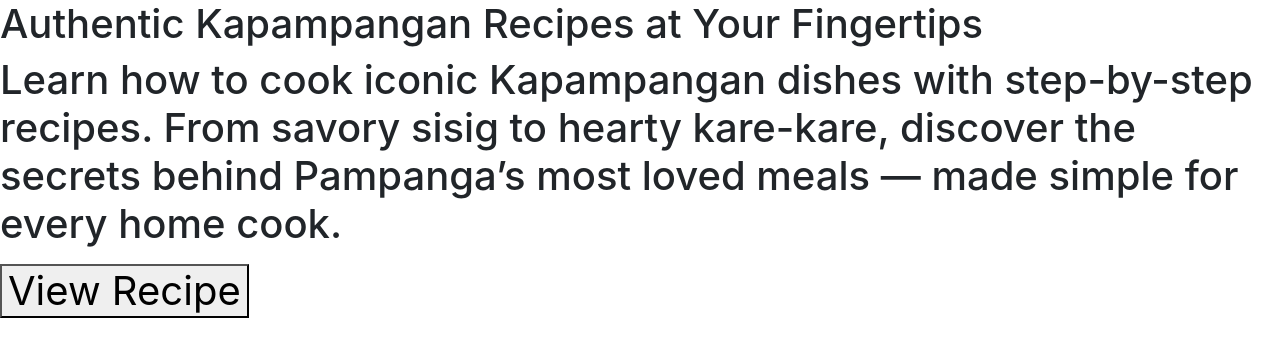
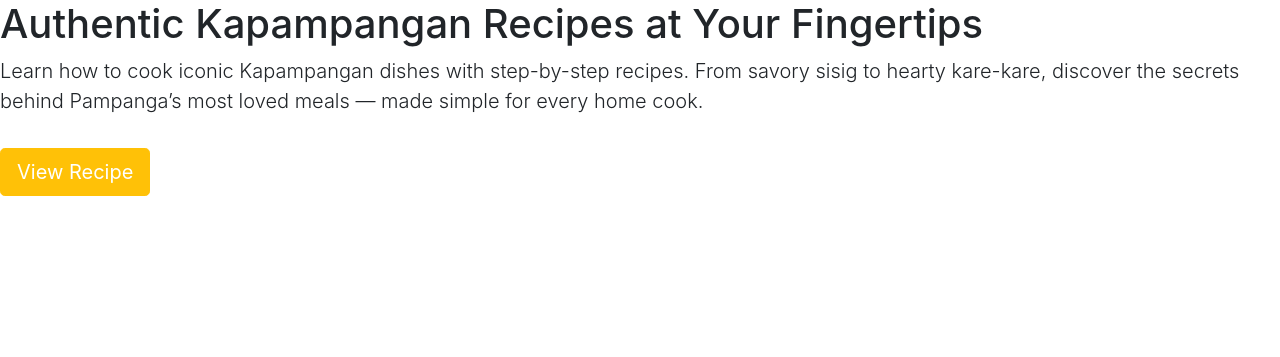
Before and after one commit to mm-gonzales/AD-Task-2, a PHP site: page / in a window 1280 px wide. Shown: the top 357 px of the page. Run offline with PHP 8.4, Linux system fonts and the light colour scheme.

Commit message:
refactor(landing): enhance hero section styling in h1, p, and button with Bootstrap classes

```diff
--- a/index.php
+++ b/index.php
@@ -15,9 +15,9 @@
     <section class="hero">
         <div class="hero-overlay">
             <div class="hero-content">
-                <h1>Authentic Kapampangan Recipes at Your Fingertips<h1>
-                <p>Learn how to cook iconic Kapampangan dishes with step-by-step recipes. From savory sisig to hearty kare-kare, discover the secrets behind Pampanga’s most loved meals — made simple for every home cook.</p>
-                <button>View Recipe</button>
+                <h1 class="display-5 fw-bold">Authentic Kapampangan Recipes at Your Fingertips</h1>
+                <p class="lead">Learn how to cook iconic Kapampangan dishes with step-by-step recipes. From savory sisig to hearty kare-kare, discover the secrets behind Pampanga’s most loved meals — made simple for every home cook.</p>
+                <button href="#" class="btn btn-warning btn-lg text-white mt-3">View Recipe</button>
             </div>
         </div>
     </section>
```
